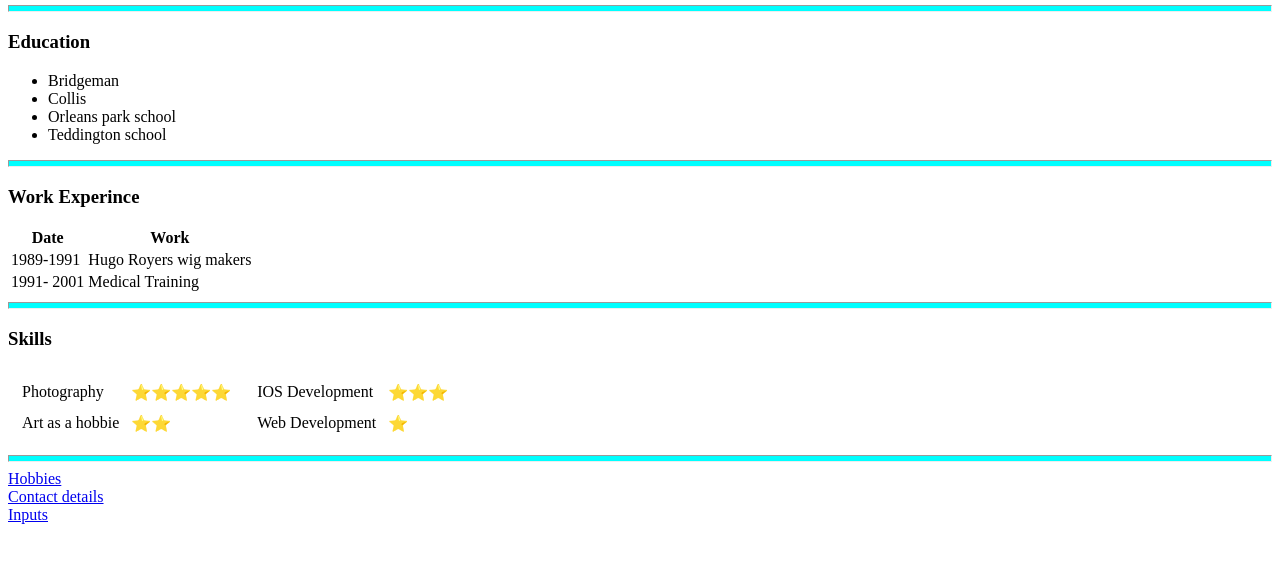
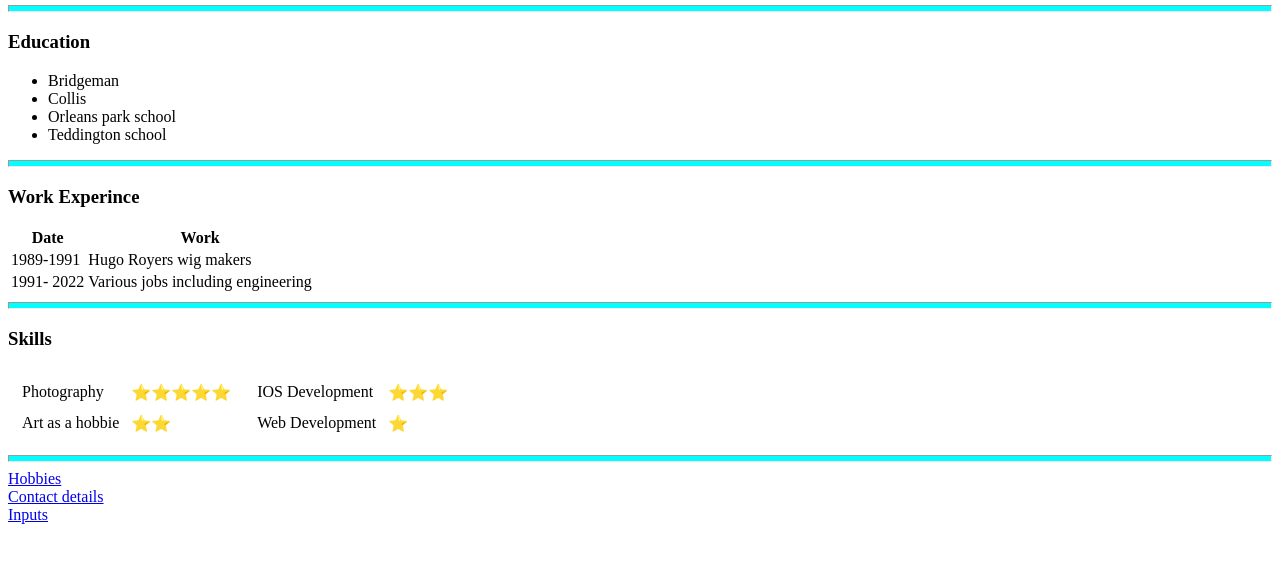
Before and after one commit to timothyhead/cv, a plain HTML site: page index.html in a window 1280 px wide. Shown: the part 163-726 px from the top of the page. Drawn offline with Linux system fonts and the light colour scheme.

Commit message:
Update index.html
have changed jobs in second table row and dates

```diff
--- a/index.html
+++ b/index.html
@@ -42,8 +42,8 @@
       <td>Hugo Royers wig makers</td>
     </tr>
     <tr>
-      <td>1991- 2001</td>
-      <td>Medical Training</td>
+      <td>1991- 2022</td>
+      <td>Various jobs including engineering</td>
     </tr>
   </table>
     <hr style="height:5px;noshade;width=900,color: aqua;background-color:aqua">
```
